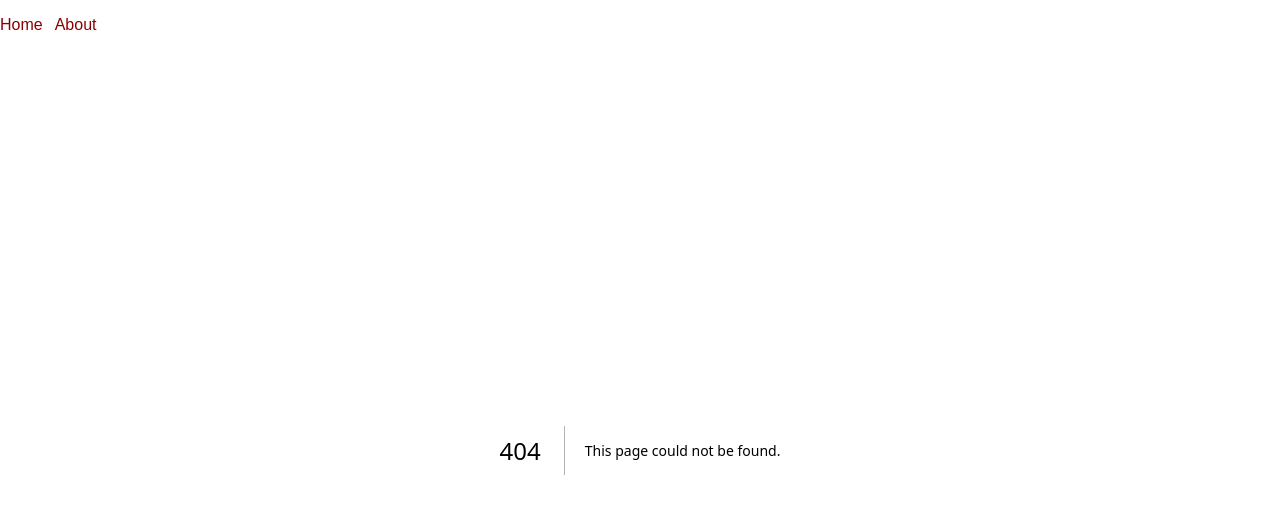
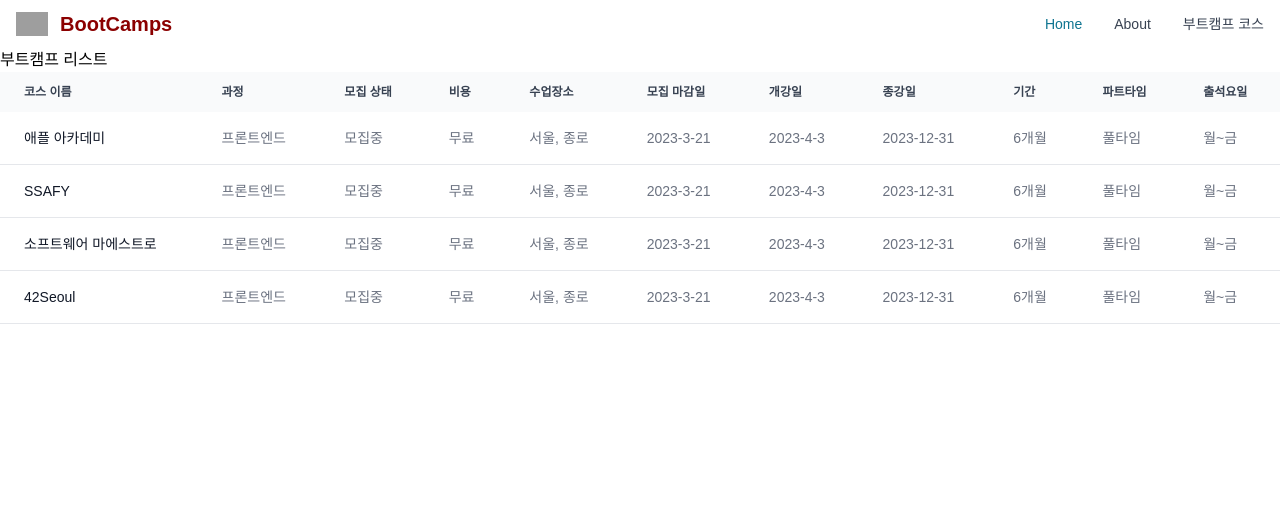
Before and after one commit to jidoil/next-tailwind-typescript-test, a Next.js app: page /camps in a window 1280 px wide. Before the commit this address had no page. Shown: the top 514 px of the page. Built offline with nearby package versions, Linux system fonts and the light colour scheme; grey boxes are pictures that could not be loaded.

Commit message:
camplist prototype

```diff
--- a/components/NavBar.js
+++ b/components/NavBar.js
@@ -1,30 +1,39 @@
 import Link from "next/link";
+import { Navbar } from "flowbite-react";
 
 function NavBar() {
     return (
-        <nav>
-            <ul>
-                <li>
-                    <Link href="/">Home</Link>
-                </li>
-                <li>
-                    <Link href="/about">About</Link>
-                </li>
-            </ul>
-            <style jsx>{`
-              ul {
-                list-style-type: none ;
-                padding: 0;
-              }
-              li {
-                 display: inline;
-              }
 
-              li:not(:first-child){
-                  margin-left: 0.75rem;
-              }
-            `}</style>
-        </nav>
+        <Navbar
+            fluid={true}
+            rounded={true}
+        >
+            <Navbar.Brand href="/">
+                <img
+                    src="https://flowbite.com/docs/images/logo.svg"
+                    className="mr-3 h-6 sm:h-9"
+                    alt="Flowbite Logo"
+                />
+                <span className="self-center whitespace-nowrap text-xl font-semibold dark:text-white">
+      BootCamps
+    </span>
+            </Navbar.Brand>
+            <Navbar.Toggle />
+            <Navbar.Collapse>
+                <Navbar.Link
+                    href="/"
+                    active={true}
+                >
+                    Home
+                </Navbar.Link>
+                <Navbar.Link href="/about">
+                    About
+                </Navbar.Link>
+                <Navbar.Link href="/camps">
+                    부트캠프 코스
+                </Navbar.Link>
+            </Navbar.Collapse>
+        </Navbar>
     )
 }
 
--- a/lib/posts.js
+++ b/lib/posts.js
@@ -2,7 +2,6 @@
 import {marked} from "marked";
 export async function getPost(slug) {
     const source = await readFile(`content/posts/${slug}.md`, 'utf8')
-
     const html = marked(source);
     return {
         body: html,
--- a/pages/about.js
+++ b/pages/about.js
@@ -5,10 +5,7 @@
     console.log('About Render')
     return (
         <>
-            <Head>
-                <title>My title for about page</title>
-                <meta name="description" value="This is my blog" />
-            </Head>
+
             <main>
                 <h1>About Page</h1>
             </main>
--- /dev/null
+++ b/pages/camps.js
@@ -0,0 +1,203 @@
+import NavBar from "../components/NavBar";
+import Head from "next/head";
+
+function CampsPage() {
+    console.log('About Render')
+    return (
+        <>
+            <main>
+                <h1>부트캠프 리스트</h1>
+            </main>
+
+            <div className="relative overflow-x-auto">
+                <table className="w-full text-sm text-left text-gray-500 dark:text-gray-400">
+                    <thead className="text-xs text-gray-700 uppercase bg-gray-50 dark:bg-gray-700 dark:text-gray-400">
+                    <tr>
+                        <th scope="col" className="px-6 py-3">
+                            코스 이름
+                        </th>
+                        <th scope="col" className="px-6 py-3">
+                            과정
+                        </th>
+                        <th scope="col" className="px-6 py-3">
+                            모집 상태
+                        </th>
+                        <th scope="col" className="px-6 py-3">
+                            비용
+                        </th>
+                        <th scope="col" className="px-6 py-3">
+                            수업장소
+                        </th>
+                        <th scope="col" className="px-6 py-3">
+                            모집 마감일
+                        </th>
+                        <th scope="col" className="px-6 py-3">
+                            개강일
+                        </th>
+                        <th scope="col" className="px-6 py-3">
+                            종강일
+                        </th>
+                        <th scope="col" className="px-6 py-3">
+                            기간
+                        </th>
+                        <th scope="col" className="px-6 py-3">
+                            파트타임
+                        </th>
+                        <th scope="col" className="px-6 py-3">
+                            출석요일
+                        </th>
+                    </tr>
+                    </thead>
+                    <tbody>
+                    <tr className="bg-white border-b dark:bg-gray-800 dark:border-gray-700">
+                        <th scope="row"
+                            className="px-6 py-4 font-medium text-gray-900 whitespace-nowrap dark:text-white">
+                            애플 아카데미
+                        </th>
+                        <td className="px-6 py-4">
+                            프론트엔드
+                        </td>
+                        <td className="px-6 py-4">
+                            모집중
+                        </td>
+                        <td className="px-6 py-4">
+                            무료
+                        </td>
+                        <td className="px-6 py-4">
+                            서울, 종로
+                        </td>
+                        <td className="px-6 py-4">
+                            2023-3-21
+                        </td>
+                        <td className="px-6 py-4">
+                            2023-4-3
+                        </td>
+                        <td className="px-6 py-4">
+                            2023-12-31
+                        </td>
+                        <td className="px-6 py-4">
+                            6개월
+                        </td>
+                        <td className="px-6 py-4">
+                            풀타임
+                        </td>
+                        <td className="px-6 py-4">
+                            월~금
+                        </td>
+                    </tr>
+                    <tr className="bg-white border-b dark:bg-gray-800 dark:border-gray-700">
+                        <th scope="row"
+                            className="px-6 py-4 font-medium text-gray-900 whitespace-nowrap dark:text-white">
+                            SSAFY
+                        </th>
+                        <td className="px-6 py-4">
+                            프론트엔드
+                        </td>
+                        <td className="px-6 py-4">
+                            모집중
+                        </td>
+                        <td className="px-6 py-4">
+                            무료
+                        </td>
+                        <td className="px-6 py-4">
+                            서울, 종로
+                        </td>
+                        <td className="px-6 py-4">
+                            2023-3-21
+                        </td>
+                        <td className="px-6 py-4">
+                            2023-4-3
+                        </td>
+                        <td className="px-6 py-4">
+                            2023-12-31
+                        </td>
+                        <td className="px-6 py-4">
+                            6개월
+                        </td>
+                        <td className="px-6 py-4">
+                            풀타임
+                        </td>
+                        <td className="px-6 py-4">
+                            월~금
+                        </td>
+                    </tr>
+                    <tr className="bg-white border-b dark:bg-gray-800 dark:border-gray-700">
+                        <th scope="row"
+                            className="px-6 py-4 font-medium text-gray-900 whitespace-nowrap dark:text-white">
+                            소프트웨어 마에스트로
+                        </th>
+                        <td className="px-6 py-4">
+                            프론트엔드
+                        </td>
+                        <td className="px-6 py-4">
+                            모집중
+                        </td>
+                        <td className="px-6 py-4">
+                            무료
+                        </td>
+                        <td className="px-6 py-4">
+                            서울, 종로
+                        </td>
+                        <td className="px-6 py-4">
+                            2023-3-21
+                        </td>
+                        <td className="px-6 py-4">
+                            2023-4-3
+                        </td>
+                        <td className="px-6 py-4">
+                            2023-12-31
+                        </td>
+                        <td className="px-6 py-4">
+                            6개월
+                        </td>
+                        <td className="px-6 py-4">
+                            풀타임
+                        </td>
+                        <td className="px-6 py-4">
+                            월~금
+                        </td>
+                    </tr>
+                    <tr className="bg-white border-b dark:bg-gray-800 dark:border-gray-700">
+                        <th scope="row"
+                            className="px-6 py-4 font-medium text-gray-900 whitespace-nowrap dark:text-white">
+                            42Seoul
+                        </th>
+                        <td className="px-6 py-4">
+                            프론트엔드
+                        </td>
+                        <td className="px-6 py-4">
+                            모집중
+                        </td>
+                        <td className="px-6 py-4">
+                            무료
+                        </td>
+                        <td className="px-6 py-4">
+                            서울, 종로
+                        </td>
+                        <td className="px-6 py-4">
+                            2023-3-21
+                        </td>
+                        <td className="px-6 py-4">
+                            2023-4-3
+                        </td>
+                        <td className="px-6 py-4">
+                            2023-12-31
+                        </td>
+                        <td className="px-6 py-4">
+                            6개월
+                        </td>
+                        <td className="px-6 py-4">
+                            풀타임
+                        </td>
+                        <td className="px-6 py-4">
+                            월~금
+                        </td>
+                    </tr>
+                    </tbody>
+                </table>
+            </div>
+
+        </>
+        );
+}
+export default CampsPage;
--- a/pages/index.js
+++ b/pages/index.js
@@ -1,15 +1,10 @@
 import Link from "next/link";
-import NavBar from "../components/NavBar";
 import Head from "next/head";
 
 function HomePage() {
     console.log("HeomPage Render")
     return (
         <>
-            <Head>
-                <title>My title</title>
-                <meta name="description" value="This is my blog" />
-            </Head>
             <main>
                 <h1>Main Page</h1>
                 <ul>
--- a/pages/posts/first-post.js
+++ b/pages/posts/first-post.js
@@ -13,9 +13,6 @@
     console.log("First Post", post)
     return (
         <>
-            <Head>
-                <title>{post.title} - My Blog</title>
-            </Head>
             <main>
                 <h1>{post.title}</h1>
                   <article dangerouslySetInnerHTML={{__html: post.body}} />
--- /dev/null
+++ b/postcss.config.js
@@ -0,0 +1,6 @@
+module.exports = {
+  plugins: {
+    tailwindcss: {},
+    autoprefixer: {},
+  },
+}
--- a/styles/globals.css
+++ b/styles/globals.css
@@ -1,3 +1,7 @@
+@tailwind base;
+@tailwind components;
+@tailwind utilities;
+
 body {
     font-family: "Agency FB", "Bahnschrift", sans-serif;
 }
--- /dev/null
+++ b/tailwind.config.js
@@ -0,0 +1,14 @@
+/**
+ * @type {import('@types/tailwindcss/tailwind-config').TailwindConfig}
+ */
+module.exports = {
+  content: [
+    "./node_modules/flowbite-react/**/*.js",
+    "./pages/**/*.{ts,tsx}",
+    "./public/**/*.html",
+  ],
+  plugins: [
+    require("flowbite/plugin")
+  ],
+  theme: {},
+};
```
Also changed, not shown: package.json (+7 -0 lines), 1 other file (tests, documents, lock files or other folders).
